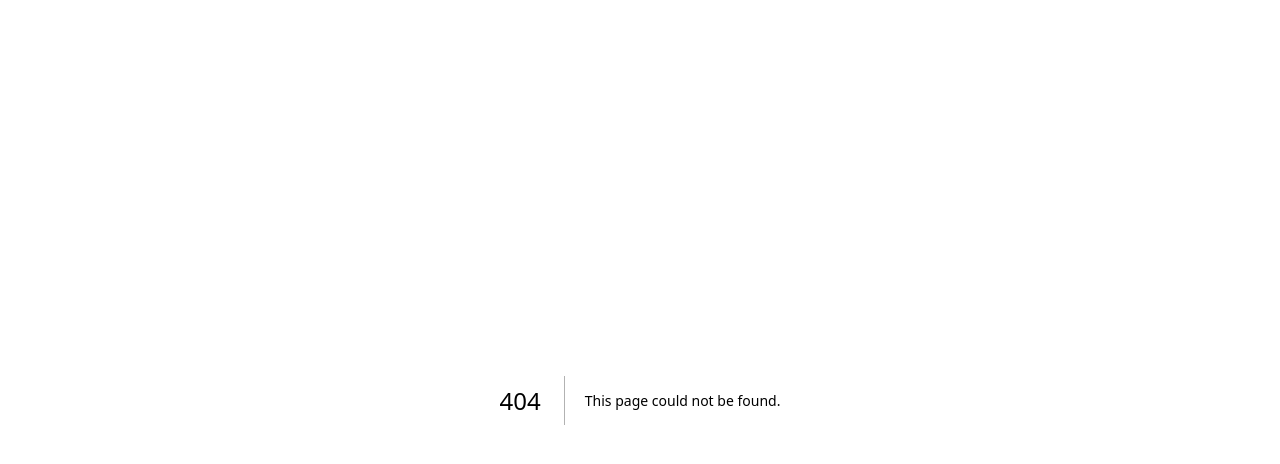
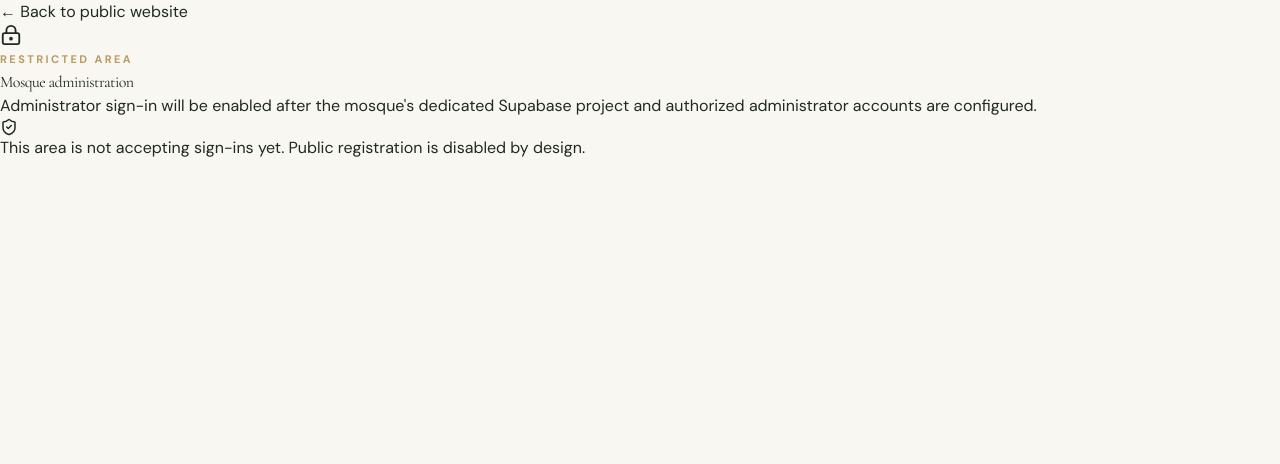
Before and after one commit to azuleermenu-dot/Masjid-Amanah-Mosque-, a Next.js app: page /admin/login in a window 1280 px wide. Before the commit this address had no page. Shown: the top 464 px of the page. Built offline with nearby package versions, Linux system fonts and the light colour scheme.

Commit message:
Add app/admin/login/page.tsx

```diff
--- /dev/null
+++ b/app/admin/login/page.tsx
@@ -0,0 +1,20 @@
+import type { Metadata } from "next";
+import Link from "next/link";
+import { LockKeyhole, ShieldCheck } from "lucide-react";
+
+export const metadata: Metadata = { title: "Administrator Sign In", robots: { index: false, follow: false } };
+
+export default function AdminLoginPage() {
+  return (
+    <main className="admin-screen">
+      <section className="admin-card">
+        <Link href="/" className="admin-back">← Back to public website</Link>
+        <span className="admin-emblem"><LockKeyhole size={22} /></span>
+        <span className="eyebrow">Restricted area</span>
+        <h1 className="display">Mosque administration</h1>
+        <p>Administrator sign-in will be enabled after the mosque's dedicated Supabase project and authorized administrator accounts are configured.</p>
+        <div className="admin-notice"><ShieldCheck size={18} /><span>This area is not accepting sign-ins yet. Public registration is disabled by design.</span></div>
+      </section>
+    </main>
+  );
+}
```
